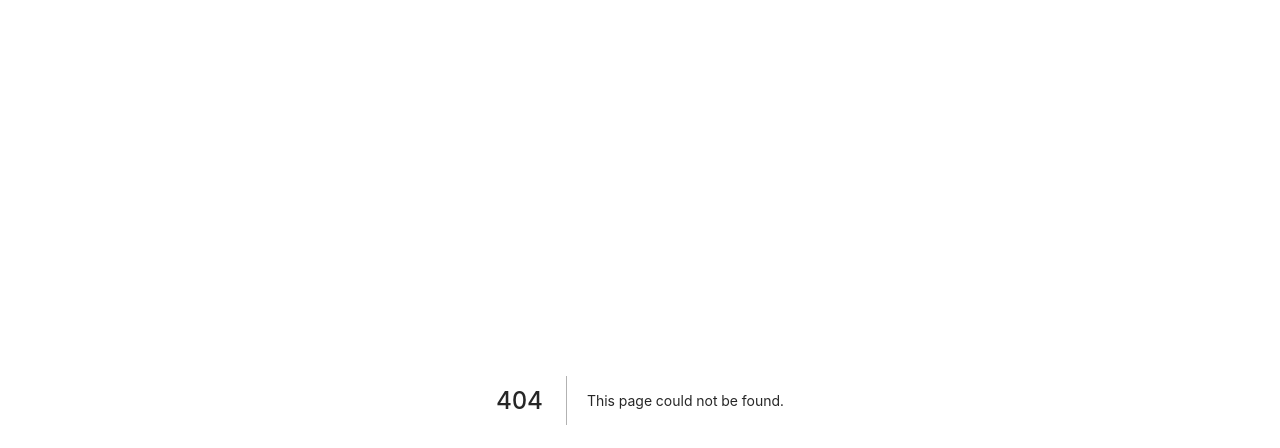
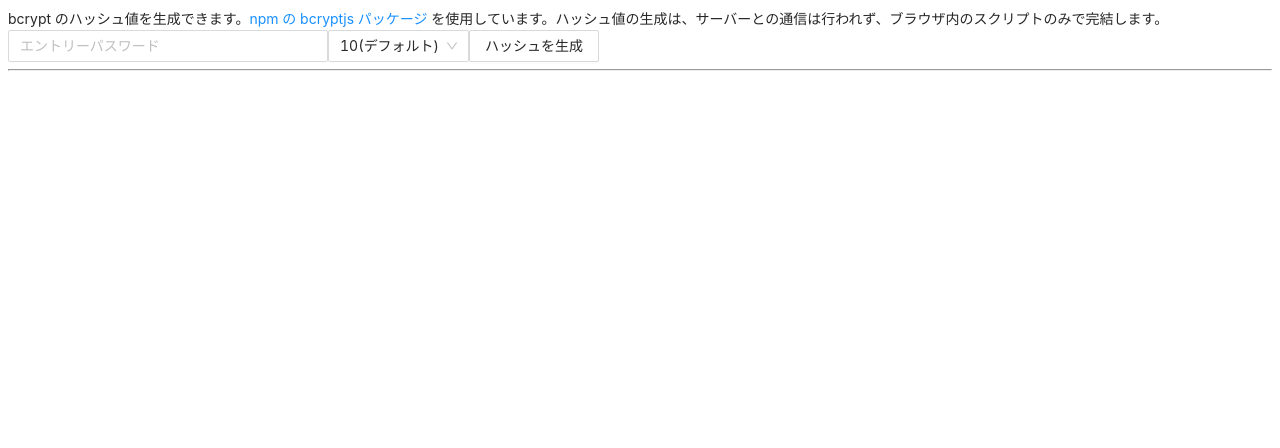
Before and after one commit to flocon-trpg/tools, a Next.js app: page /bcrypt in a window 1280 px wide. Before the commit this address had no page. Shown: the top 448 px of the page. Built offline with nearby package versions, Linux system fonts and the light colour scheme.

Commit message:
bcryptのハッシュ値生成ページを追加

```diff
--- /dev/null
+++ b/components/pages/bcrypt.tsx
@@ -0,0 +1,76 @@
+import { Button, Input, Select, Typography } from 'antd';
+import { NextPage } from 'next';
+import { FC, useState } from 'react';
+import { hash } from 'bcryptjs';
+import { useAsync, useLatest } from 'react-use';
+
+const HashView: FC<{ hash: string }> = ({ hash }) => {
+    return (
+        <table>
+            <tbody>
+                <tr>
+                    <th>ハッシュ</th>
+                    <td>{hash}</td>
+                </tr>
+                <tr>
+                    <th>{'fly.tomlの[env]に記述する方法'}</th>
+                    <td>
+                        <Typography.Text
+                            code
+                        >{`ENTRY_PASSWORD='{"type":"bcrypt","value":"${hash}"}'`}</Typography.Text>
+                    </td>
+                </tr>
+            </tbody>
+        </table>
+    );
+};
+
+export const Bcrypt: NextPage = () => {
+    const [text, setText] = useState('');
+    const textRef = useLatest(text);
+    const [salt, setSalt] = useState<8 | 10 | 12 | 14>(10);
+    const saltRef = useLatest(salt);
+    const [keyToGenerate, setKeyToGenerate] = useState<number>();
+    const result = useAsync(async () => {
+        if (keyToGenerate == null) {
+            return null;
+        }
+        return await hash(textRef.current, saltRef.current);
+    }, [keyToGenerate]);
+
+    let resultElement;
+    if (result.loading) {
+        resultElement = <div>生成中です…</div>;
+    } else if (result.value != null) {
+        resultElement = <HashView hash={result.value} />;
+    } else if (result.error != null) {
+        resultElement = <div>エラー: {result.error?.message}</div>;
+    } else {
+        resultElement = null;
+    }
+
+    return (
+        <div style={{ padding: 8 }}>
+            bcrypt のハッシュ値を生成できます。
+            <a href="https://www.npmjs.com/package/bcryptjs">npm の bcryptjs パッケージ</a>{' '}
+            を使用しています。ハッシュ値の生成は、サーバーとの通信は行われず、ブラウザ内のスクリプトのみで完結します。
+            <div style={{ display: 'flex', flexDirection: 'row' }}>
+                <Input
+                    value={text}
+                    onChange={e => setText(e.target.value)}
+                    placeholder="エントリーパスワード"
+                    style={{ maxWidth: 320 }}
+                />
+                <Select value={salt} onChange={e => setSalt(e)}>
+                    <Select.Option value={8}>8</Select.Option>
+                    <Select.Option value={10}>10(デフォルト)</Select.Option>
+                    <Select.Option value={12}>12</Select.Option>
+                    <Select.Option value={14}>14</Select.Option>
+                </Select>
+                <Button onClick={() => setKeyToGenerate(i => (i ?? 0) + 1)}>ハッシュを生成</Button>
+            </div>
+            <hr />
+            {resultElement}
+        </div>
+    );
+};
--- a/package.json
+++ b/package.json
@@ -13,12 +13,15 @@
     },
     "dependencies": {
         "antd": "^4.17.3",
+        "bcryptjs": "^2.4.3",
         "immer": "^9.0.7",
         "next": "12.0.7",
         "react": "17.0.2",
-        "react-dom": "17.0.2"
+        "react-dom": "17.0.2",
+        "react-use": "^17.4.0"
     },
     "devDependencies": {
+        "@types/bcryptjs": "^2.4.2",
         "@types/node": "14.18.1",
         "@types/react": "17.0.37",
         "eslint": "7.32.0",
--- /dev/null
+++ b/pages/bcrypt.tsx
@@ -0,0 +1,3 @@
+import { Bcrypt } from '../components/pages/bcrypt';
+
+export default Bcrypt;
```
Also changed, not shown: components/pages/index.tsx (+6 -1 lines), 1 other file (tests, documents, lock files or other folders).
